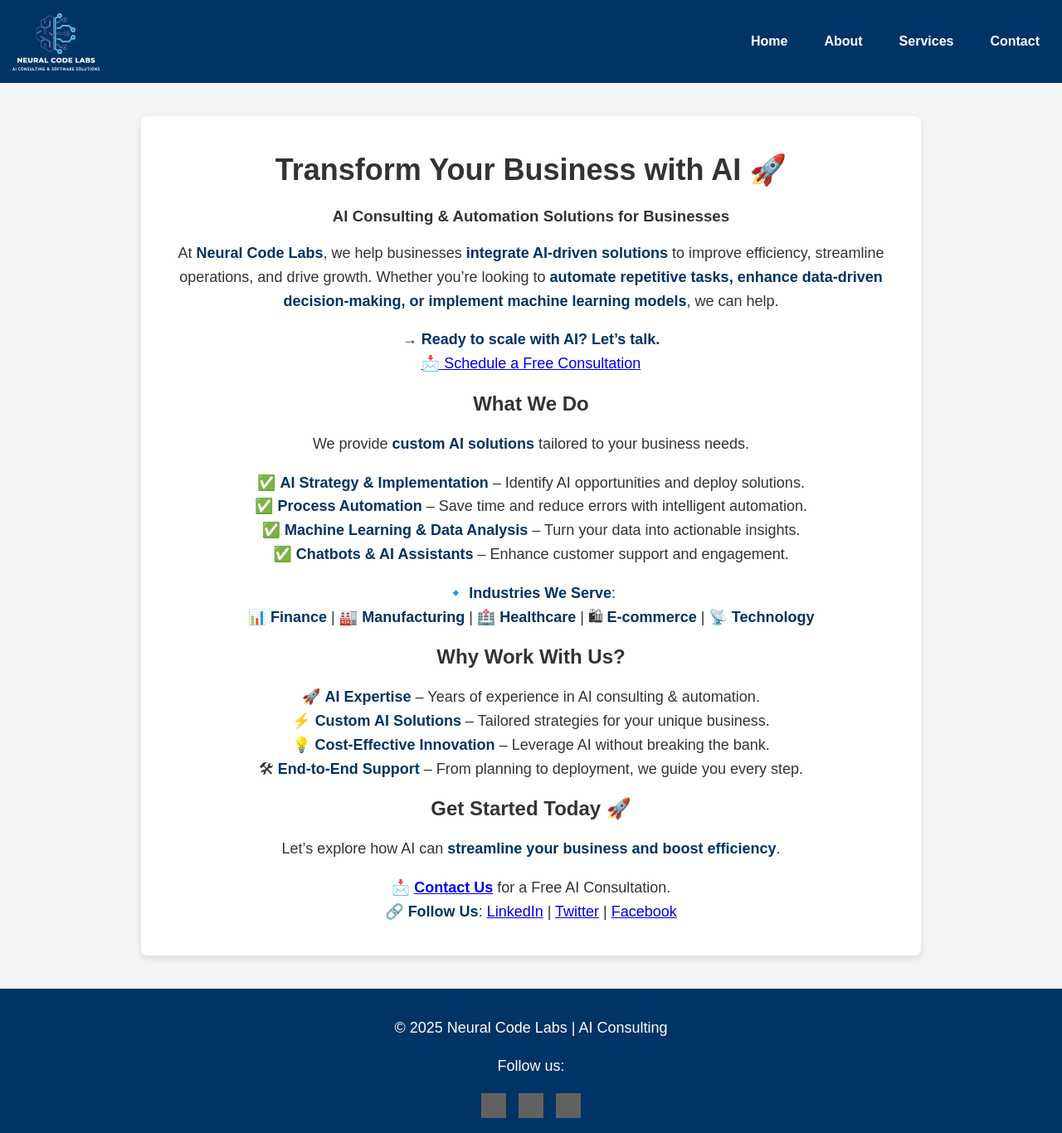
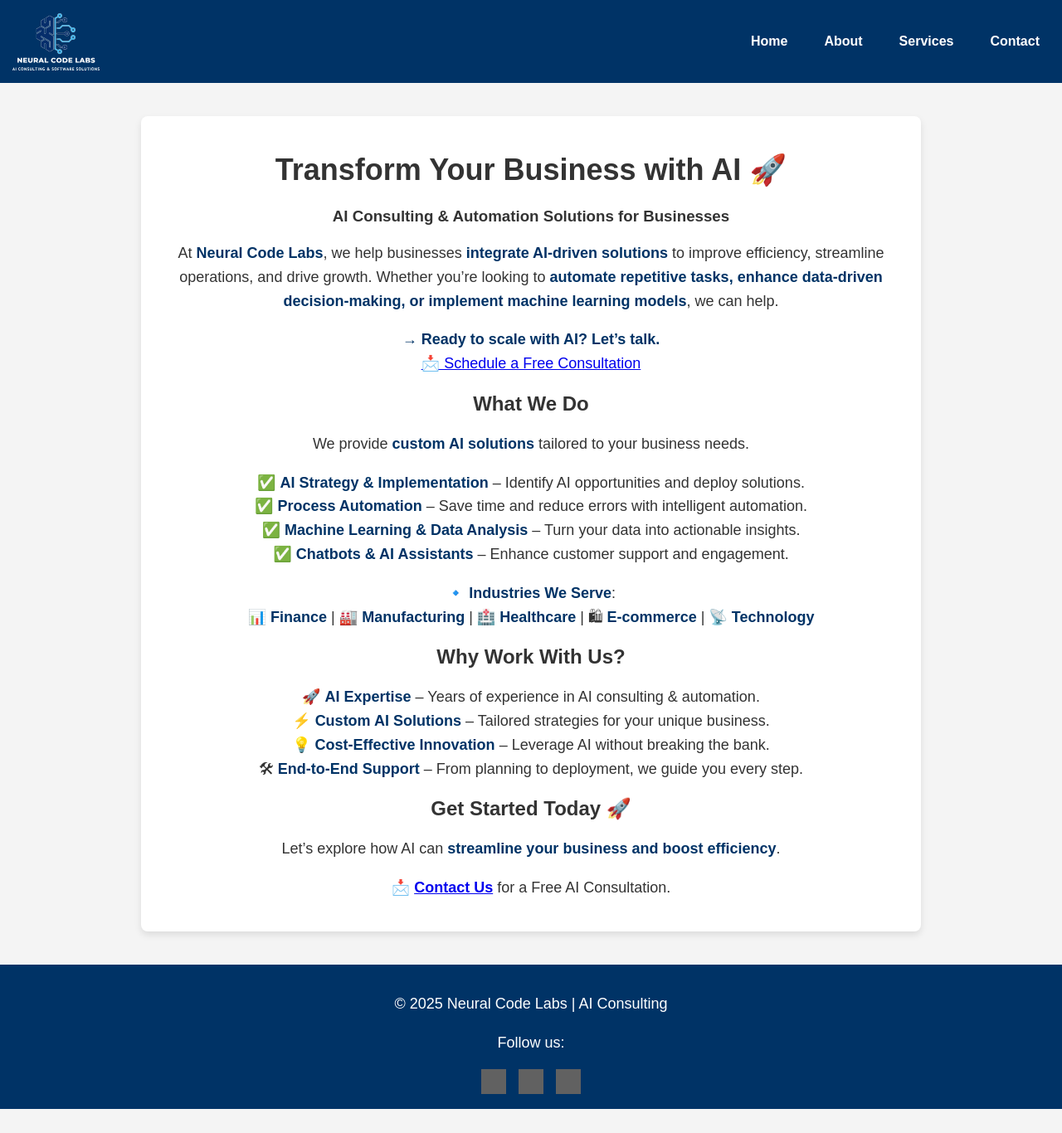
Before and after one commit to Neural-Code-Labs/neuralcodelabs.github.io, a Jekyll site: the page built from index.md, in a window 1280 px wide. Shown: the whole page at 83% size. Built offline with Jekyll 4.4.1, drawn with Linux system fonts in a browser that asks for light colours; after the commit the page ends 1337 px from its top, so only the background shows below that; grey boxes are pictures that could not be loaded.

Commit message:
Update index.md

```diff
--- a/index.md
+++ b/index.md
@@ -35,4 +35,3 @@ We provide **custom AI solutions** tailored to your business needs.
 Let’s explore how AI can **streamline your business and boost efficiency**.
 
 📩 **[Contact Us](#contact)** for a Free AI Consultation.
-🔗 **Follow Us**: [LinkedIn](#) | [Twitter](#) | [Facebook](#)
```
